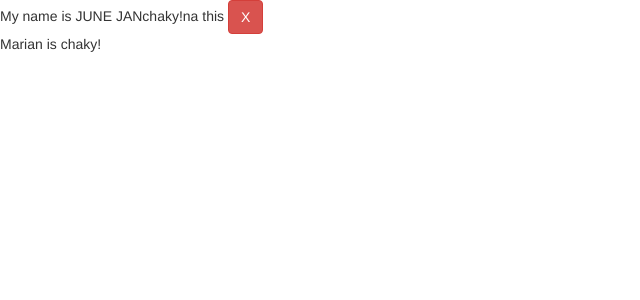
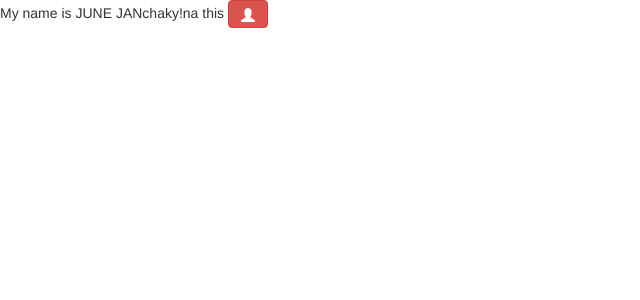
Before and after one commit to junejan08/finals, a PHP site: page /index.php in a window 1280 px wide. Shown: the top 300 px of the page, without its empty margins (0-640 px from the left). Run offline with PHP 8.4, Linux system fonts and the light colour scheme.

Commit message:
added glyphicon

```diff
--- a/home.php
+++ b/home.php
@@ -3,8 +3,9 @@
 	<link rel="stylesheet" href="css/bootstrap.min.css">
 </head>
 <body>
-	<button class="btn btn-danger"> X </button>
-	<p>Marian is chaky!</p>
+	<button class="btn btn-danger">
+		<span class="glyphicon glyphicon-user"></span>
+	</button>
 
 </body>
 </html>
```
